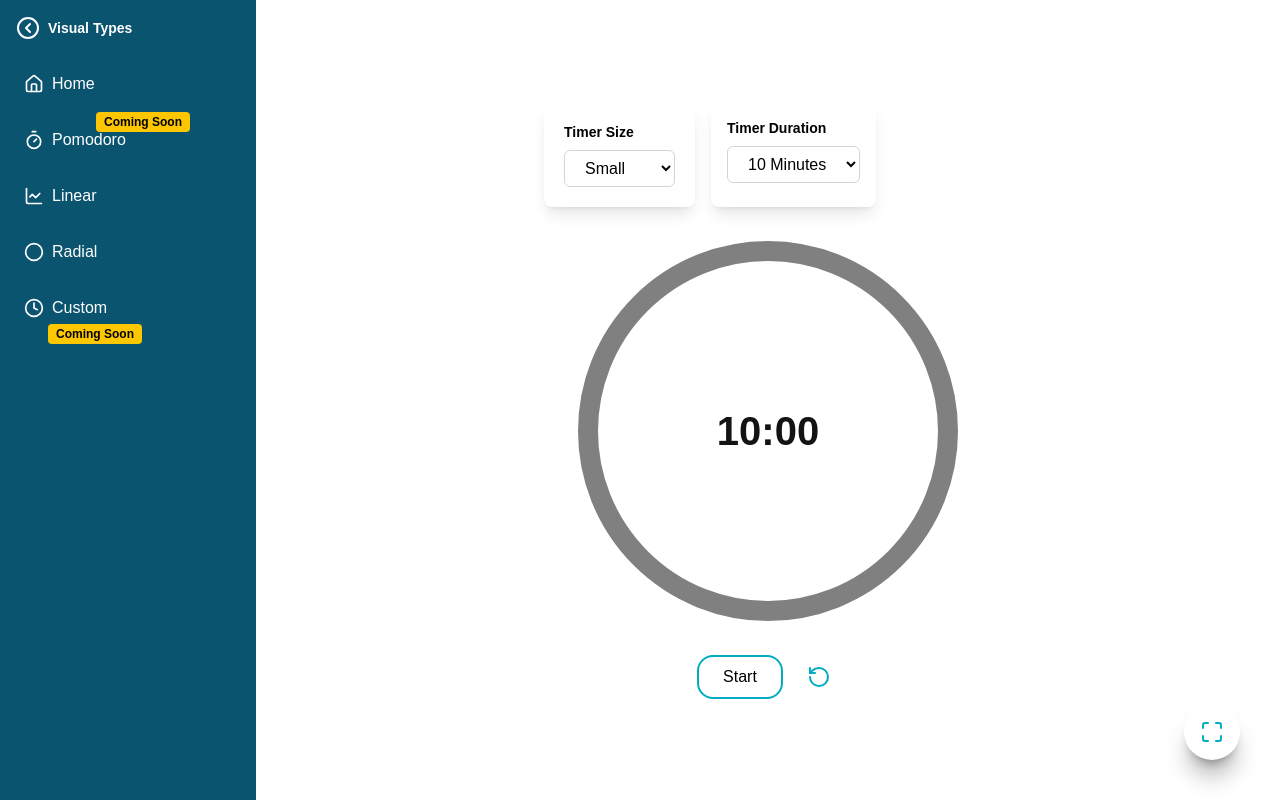
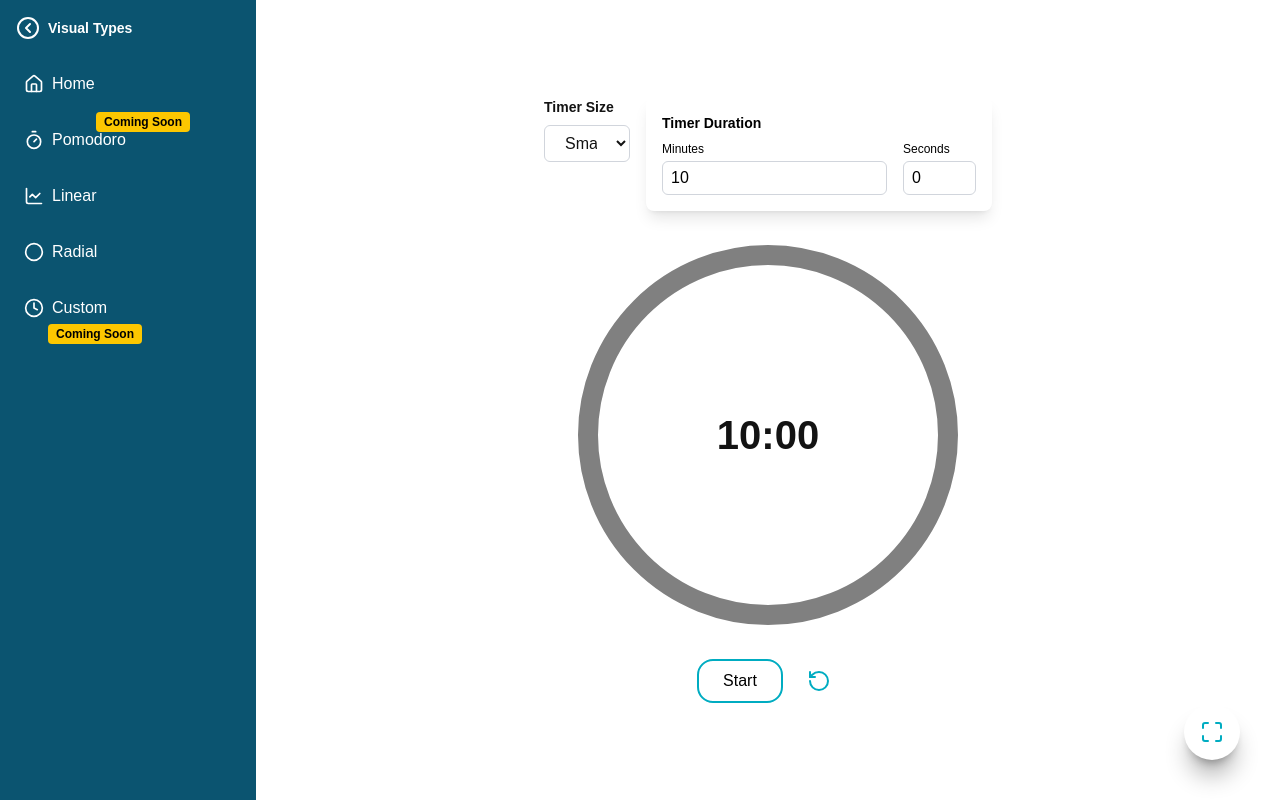
Before and after one commit to JGrineau/visual-timers, a Next.js app: page /radial in a window 1280 px wide. Built offline with nearby package versions, Linux system fonts and the light colour scheme.

Commit message:
settings 3.0

```diff
--- a/src/app/linear/page.tsx
+++ b/src/app/linear/page.tsx
@@ -1,7 +1,7 @@
 "use client";
 import React, { useRef, useEffect, useState } from "react";
 import DurationSelector from "@/components/duration-selection/Page";
-import SizeSelector from "@/components/size-selection/Page";
+// import SizeSelector from "@/components/size-selection/Page";
 import { RotateCcw } from "lucide-react";
 import Full from "@/components/full-screen/Page";
 import "../../app/globals.css";
@@ -100,6 +100,7 @@ export default function Linear() {
   return (
     <div className="flex flex-col justify-center items-center min-h-screen">
       {/* Timer Area */}
+      <Full className="bg-transparent">
         <div className="w-full max-w-[90vw] sm:max-w-[600px]">
           <svg
             width="100%"
@@ -131,6 +132,7 @@ export default function Linear() {
             {formatTime(minutes, seconds)}
           </div>
         </div>
+      </Full>
 
       {/* Control Buttons */}
 
@@ -149,7 +151,18 @@ export default function Linear() {
         >
           <RotateCcw className="w-6 h-6" />
         </button>
-        <SettingsPanel />
+        <SettingsPanel
+          size={size}
+          duration={duration}
+          onApply={(newSize, newDuration) => {
+            setSize(newSize);
+            setDuration(newDuration);
+            setTimeLeft(newDuration); // reset timer with new duration
+            if (progressRef.current) {
+              progressRef.current.setAttribute("x2", "0"); // reset progress line
+            }
+          }}
+        />
       </div>
     </div>
   );
--- a/src/components/duration-selection/Page.tsx
+++ b/src/components/duration-selection/Page.tsx
@@ -1,35 +1,88 @@
 "use client";
 
+import { useEffect, useState } from "react";
+
 interface DurationSelectorProps {
-  value: number;
+  value: number; // total time in seconds
   onChange: (value: number) => void;
 }
 
-export default function DurationSelector({
-  value,
-  onChange,
-}: DurationSelectorProps) {
-  const handleChange = (e: React.ChangeEvent<HTMLSelectElement>) => {
-    const newValue = parseInt(e.target.value);
-    onChange(newValue);
+export default function Page({ value, onChange }: DurationSelectorProps) {
+  const [minutes, setMinutes] = useState<string>(
+    Math.floor(value / 60).toString()
+  );
+  const [seconds, setSeconds] = useState<string>((value % 60).toString());
+
+  // Sync internal state if `value` prop changes
+  // useEffect(() => {
+  //   setMinutes(Math.floor(value / 60));
+  //   setSeconds(value % 60);
+  // }, [value]);
+
+  // Update parent when either minutes or seconds change
+  const updateDuration = (m: number, s: number) => {
+    const total = m * 60 + s;
+    onChange(total);
+  };
+
+  const handleMinutesChange = (e: React.ChangeEvent<HTMLInputElement>) => {
+    const raw = e.target.value;
+    if (/^\d*$/.test(raw)) {
+      setMinutes(raw);
+      const parsed = parseInt(raw || "0", 10);
+      const sec = parseInt(seconds || "0", 10);
+      onChange(parsed * 60 + sec);
+    }
+  };
+
+  const handleSecondsChange = (e: React.ChangeEvent<HTMLInputElement>) => {
+    const raw = e.target.value;
+    if (/^\d*$/.test(raw)) {
+      let parsed = parseInt(raw || "0", 10);
+      if (parsed > 59) parsed = 59;
+      setSeconds(raw);
+      const min = parseInt(minutes || "0", 10);
+      onChange(min * 60 + parsed);
+    }
   };
 
   return (
     <div className="bg-white bg-opacity-90 text-black p-4 rounded-lg shadow-lg backdrop-blur-sm">
-      <label htmlFor="duration" className="block text-sm font-semibold mb-2">
-        Timer Duration
-      </label>
-      <select
-        id="duration"
-        value={value}
-        onChange={handleChange}
-        className="w-full px-4 py-2 rounded-md border border-gray-300 focus:outline-none focus:ring-2 focus:ring-blue-500"
-      >
-        <option value={60}>1 Minute</option>
-        <option value={300}>5 Minutes</option>
-        <option value={600}>10 Minutes</option>
-        <option value={900}>15 Minutes</option>
-      </select>
+      <label className="block text-sm font-semibold mb-2">Timer Duration</label>
+      <div className="flex gap-4 items-center">
+        <div className="flex flex-col">
+          <label htmlFor="minutes" className="text-xs mb-1">
+            Minutes
+          </label>
+          <input
+            className="border border-gray-300 rounded-md px-2 py-1 focus:outline-none focus:ring-2 focus:ring-blue-500"
+            id="minutes"
+            type="number"
+            min={0}
+            value={minutes}
+            placeholder="0"
+            onChange={handleMinutesChange}
+            onFocus={() => minutes === "0" && setMinutes("")}
+          />
+        </div>
+
+        <div className="flex flex-col ">
+          <label htmlFor="seconds" className="text-xs mb-1">
+            Seconds
+          </label>
+          <input
+            className="border border-gray-300 rounded-md px-2 py-1 focus:outline-none focus:ring-2 focus:ring-blue-500"
+            id="seconds"
+            type="number"
+            min={0}
+            max={59}
+            value={seconds}
+            placeholder="0"
+            onChange={handleSecondsChange}
+            onFocus={() => seconds === "0" && setSeconds("")}
+          />
+        </div>
+      </div>
     </div>
   );
 }
--- a/src/components/settings-panel/Page.tsx
+++ b/src/components/settings-panel/Page.tsx
@@ -2,12 +2,38 @@
 
 import React, { useState } from "react";
 import { Settings, X } from "lucide-react";
+import SizeSelection from "@/components/size-selection/Page";
+import DurationSelector from "@/components/duration-selection/Page";
+import "../../app/globals.css";
 
-const SettingsPanel = () => {
+interface SettingsPanelProps {
+  size: number;
+  duration: number;
+  onApply: (size: number, duration: number) => void;
+}
+
+const Page: React.FC<SettingsPanelProps> = ({ size, duration, onApply }) => {
   const [isOpen, setIsOpen] = useState(false);
+
+  // Local temporary states
+  const [tempSize, setTempSize] = useState(size);
+  const [tempDuration, setTempDuration] = useState(duration);
 
   const togglePanel = () => setIsOpen(!isOpen);
   const closePanel = () => setIsOpen(false);
+
+  // Reset temp states when opening
+  React.useEffect(() => {
+    if (isOpen) {
+      setTempSize(size);
+      setTempDuration(duration);
+    }
+  }, [isOpen, size, duration]);
+
+  const handleApply = () => {
+    onApply(tempSize, tempDuration);
+    closePanel();
+  };
 
   return (
     <>
@@ -24,7 +50,7 @@ const SettingsPanel = () => {
       {/* Modal Overlay */}
       {isOpen && (
         <div
-          className="fixed inset-0 bg-transparent backdrop-blur-sm  flex items-center justify-center z-50"
+          className="fixed inset-0 bg-transparent backdrop-blur-sm flex items-center justify-center z-50"
           onClick={closePanel}
           aria-modal="true"
           role="dialog"
@@ -33,13 +59,13 @@ const SettingsPanel = () => {
         >
           {/* Modal Content */}
           <div
-            className="bg-white border-1 rounded-lg p-6 max-w-md w-[90vw] relative"
-            onClick={(e) => e.stopPropagation()} // Prevent closing when clicking inside
+            className="bg-white border rounded-lg p-6 max-w-md w-[90vw] relative"
+            onClick={(e) => e.stopPropagation()}
           >
             {/* Close Button */}
             <button
               onClick={closePanel}
-              className="absolute top-3 right-3 p-1 rounded hover:bg-gray-200 transition"
+              className="absolute top-3 right-3 p-1 rounded hover:bg-gray-200 hover:cursor-pointer transition"
               aria-label="Close Settings"
             >
               <X className="w-5 h-5" />
@@ -54,40 +80,25 @@ const SettingsPanel = () => {
 
             {/* Size Selection */}
             <div className="mb-4">
-              <label
-                htmlFor="size-select"
-                className="block text-sm font-medium text-gray-700 mb-1"
-              >
-                Size
-              </label>
-              <select
-                id="size-select"
-                className="w-full p-2 border rounded"
-                defaultValue="Medium"
-              >
-                <option>Small</option>
-                <option>Medium</option>
-                <option>Large</option>
-              </select>
+              <SizeSelection size={tempSize} onChange={setTempSize} />
             </div>
 
             {/* Duration Selection */}
-            <div>
-              <label
-                htmlFor="duration-select"
-                className="block text-sm font-medium text-gray-700 mb-1"
+            <div className="mb-4">
+              <DurationSelector
+                value={tempDuration}
+                onChange={setTempDuration}
+              />
+            </div>
+
+            {/* Apply Button */}
+            <div className="flex justify-end">
+              <button
+                onClick={handleApply}
+                className="px-6 py-2 border-2 border-[var(--accent-color)] rounded-2xl text-black bg-transparent hover:bg-[var(--accent-color)] hover:text-white transition"
               >
-                Duration
-              </label>
-              <select
-                id="duration-select"
-                className="w-full p-2 border rounded"
-                defaultValue="30 minutes"
-              >
-                <option>15 minutes</option>
-                <option>30 minutes</option>
-                <option>1 hour</option>
-              </select>
+                Apply Settings
+              </button>
             </div>
           </div>
         </div>
@@ -95,5 +106,4 @@ const SettingsPanel = () => {
     </>
   );
 };
-
-export default SettingsPanel;
+export default Page;
--- a/src/components/size-selection/Page.tsx
+++ b/src/components/size-selection/Page.tsx
@@ -6,7 +6,8 @@ type SizeSelectorProps = {
 
 export default function Page({ size, onChange }: SizeSelectorProps) {
   return (
-    <div className="bg-white bg-opacity-90 text-black p-5 rounded-lg shadow-lg backdrop-blur-sm hidden md:block">
+    <div>
+      {/* <div className="bg-white bg-opacity-90 text-black p-5 rounded-lg shadow-lg backdrop-blur-sm hidden md:block"> */}
       <label className="block text-sm font-semibold mb-2">Timer Size</label>
       <select
         value={size}
@@ -18,6 +19,7 @@ export default function Page({ size, onChange }: SizeSelectorProps) {
         <option value={600}>Large</option>
         <option value={700}>XL</option>
       </select>
+      {/* </div> */}
     </div>
   );
 }
```
Lines whose indentation alone changed are shown as unchanged.
